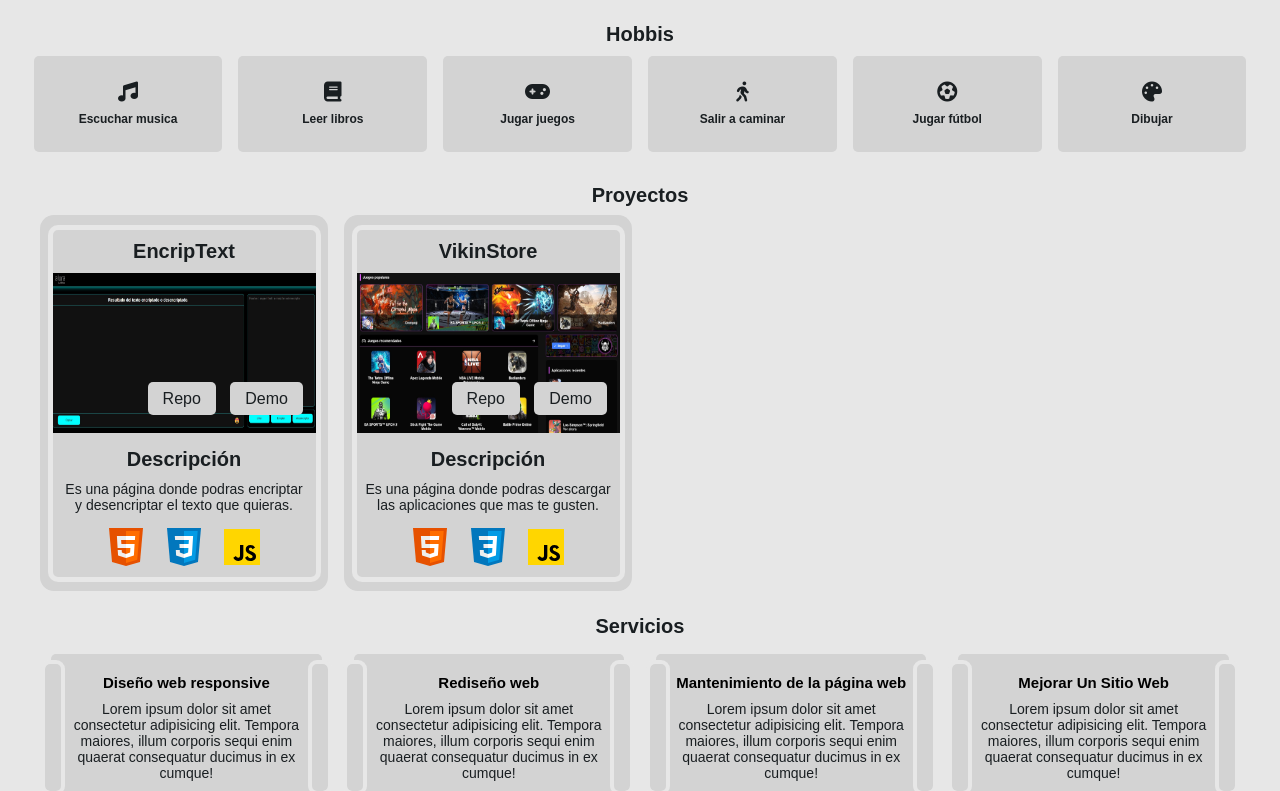
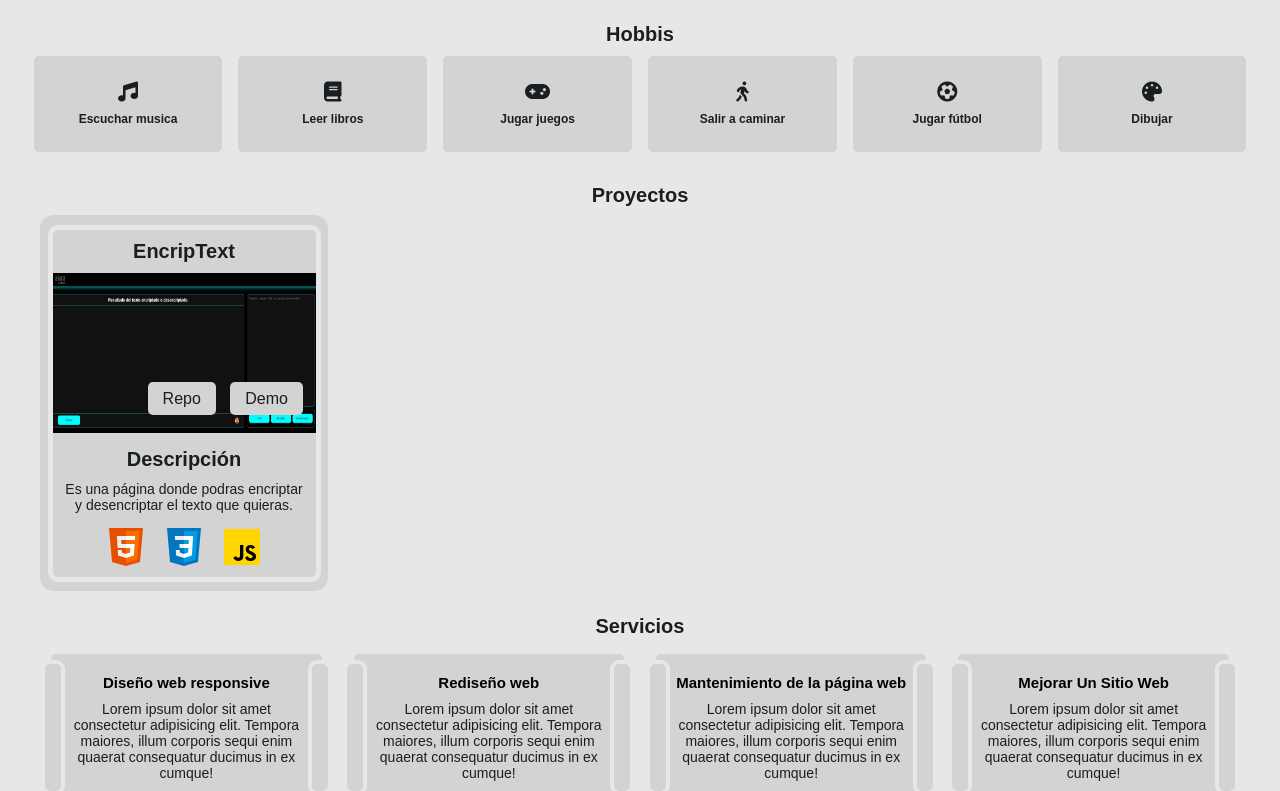
Before and after one commit to castell0n/portafolio-jose, a plain HTML site: page index.html in a window 1280 px wide. Shown: the part 390-1181 px from the top of the page. Drawn offline with nearby package versions, Linux system fonts and the light colour scheme.

Commit message:
se elimino un proyecto

```diff
--- a/index.html
+++ b/index.html
@@ -220,25 +220,6 @@
                 <img src="assets/svg/javascript.svg" alt="">
             </div>
         </div>
-
-        <!-- proyecto número 1 -->
-        <div class="proyectos_items">
-            <h2 class="titulo">VikinStore</h2>
-            <div class="contenedorimg">
-                <img src="assets/proyectos_img/vikinstore.jpg" alt="">
-                <div class="contenedorbtn">
-                    <a target="_blank" href="" class="btn_proyectos">Repo</a>
-                    <a target="_blank" href="" class="btn_proyectos">Demo</a>
-                </div>
-            </div>
-            <h2 class="descripcion">Descripción</h2>
-            <p class="proyecto_descripcion">Es una página donde podras descargar las aplicaciones que mas te gusten.</p>
-            <div class="proyecto_lenguajes">
-                <img src="assets/svg/html5.svg" alt="">
-                <img src="assets/svg/css3.svg" alt="">
-                <img src="assets/svg/javascript.svg" alt="">
-            </div>
-        </div>
     </section>
     <!-- conten_servicios -->
 
```
Also changed, not shown: assets/proyectos_img/todolist.jpg (added).
